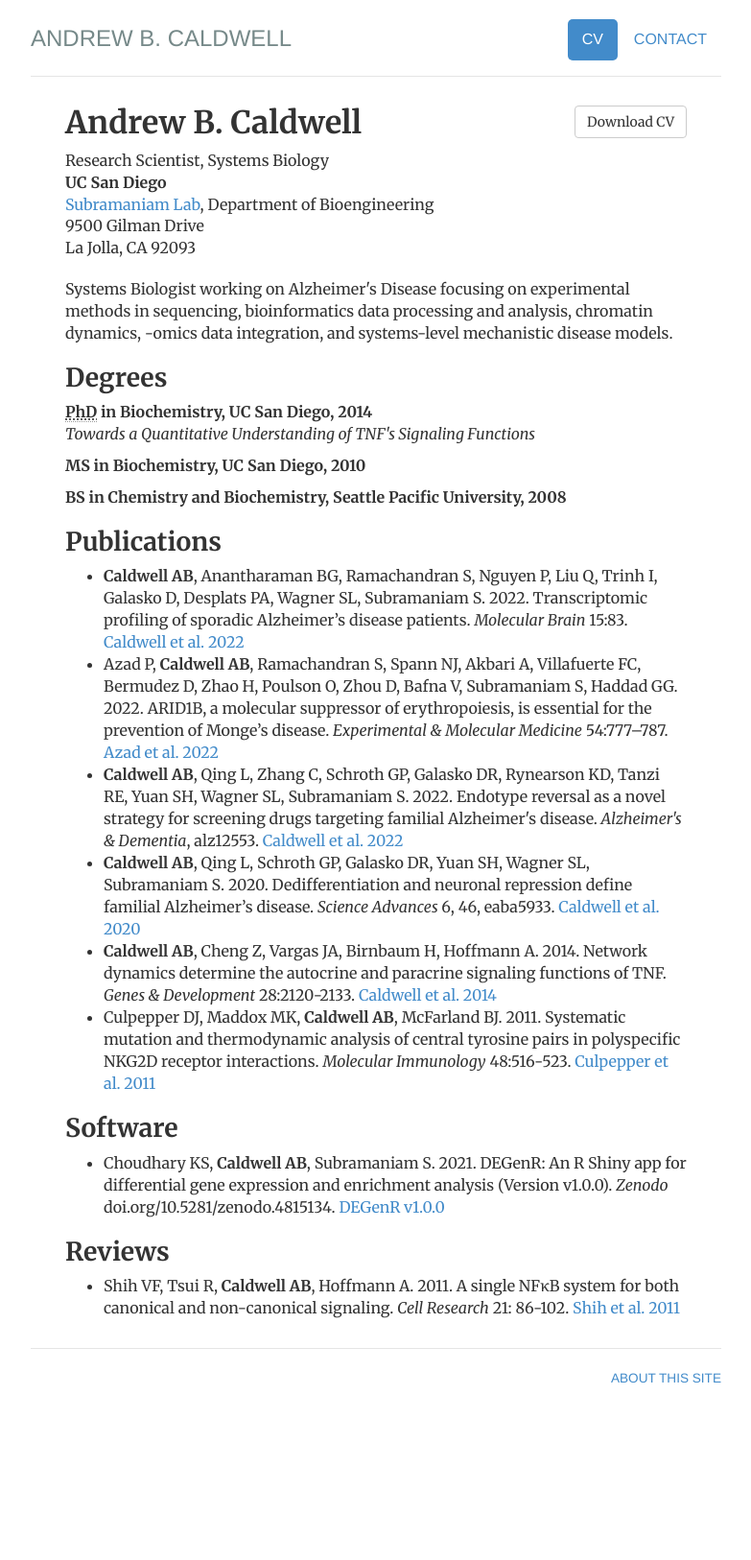
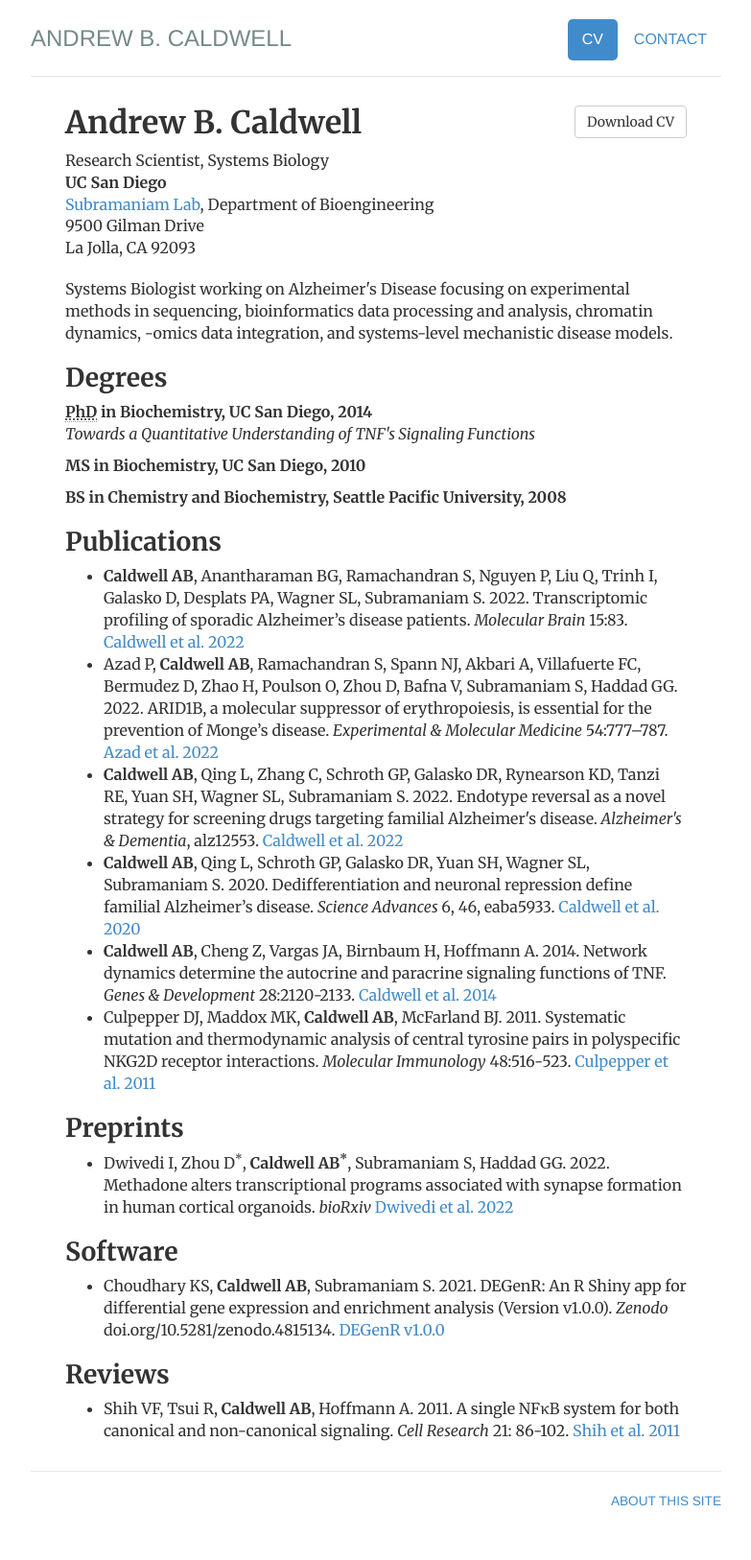
Before and after one commit to andrewbcaldwell/andrewbcaldwell.github.io, a Jekyll site: the page built from cv/index.html, in a window 1280 px wide. Shown: the whole page at 96% size, without its empty margins (248-1031 px from the left). Built offline with Jekyll 4.4.1, drawn with Linux system fonts in a browser that asks for light colours; before the commit the page ends 1498 px from its top, so only the background shows below that.

Commit message:
Update preprints

```diff
--- a/cv/index.html
+++ b/cv/index.html
@@ -40,6 +40,10 @@ description: Current CV for Andrew B. Caldwell.
 				<li><b>Caldwell AB</b>, Cheng Z, Vargas JA, Birnbaum H, Hoffmann A. 2014. Network dynamics determine the autocrine and paracrine signaling functions of TNF. <i>Genes & Development</i> 28:2120-2133. <a href="http://genesdev.cshlp.org/content/28/19/2120.full">Caldwell et al. 2014</a></li>
 				<li>Culpepper DJ, Maddox MK, <b>Caldwell AB</b>, McFarland BJ. 2011. Systematic mutation and thermodynamic analysis of central tyrosine pairs in polyspecific NKG2D receptor interactions. <i>Molecular Immunology</i> 48:516-523. <a href="https://www.sciencedirect.com/science/article/pii/S0161589010005870?via%3Dihub">Culpepper et al. 2011</a></li>
                 		</ul>
+				<h2>Preprints</h2>
+				<ul>
+				<li>Dwivedi I, Zhou D<sup>*</sup>, <b>Caldwell AB<sup>*</sup></b>, Subramaniam S, Haddad GG. 2022. Methadone alters transcriptional programs associated with synapse formation in human cortical organoids. <i>bioRxiv</i> <a href="https://doi.org/10.1101/2022.11.04.515240">Dwivedi et al. 2022</a></li>
+				</ul>
 				<h2>Software</h2>
 				<ul>
 				<li>Choudhary KS, <b>Caldwell AB</b>, Subramaniam S. 2021. DEGenR: An R Shiny app for differential gene expression and enrichment analysis (Version v1.0.0). <i>Zenodo</i> doi.org/10.5281/zenodo.4815134. <a href="http://doi.org/10.5281/zenodo.4815134">DEGenR v1.0.0</a></li>
```
